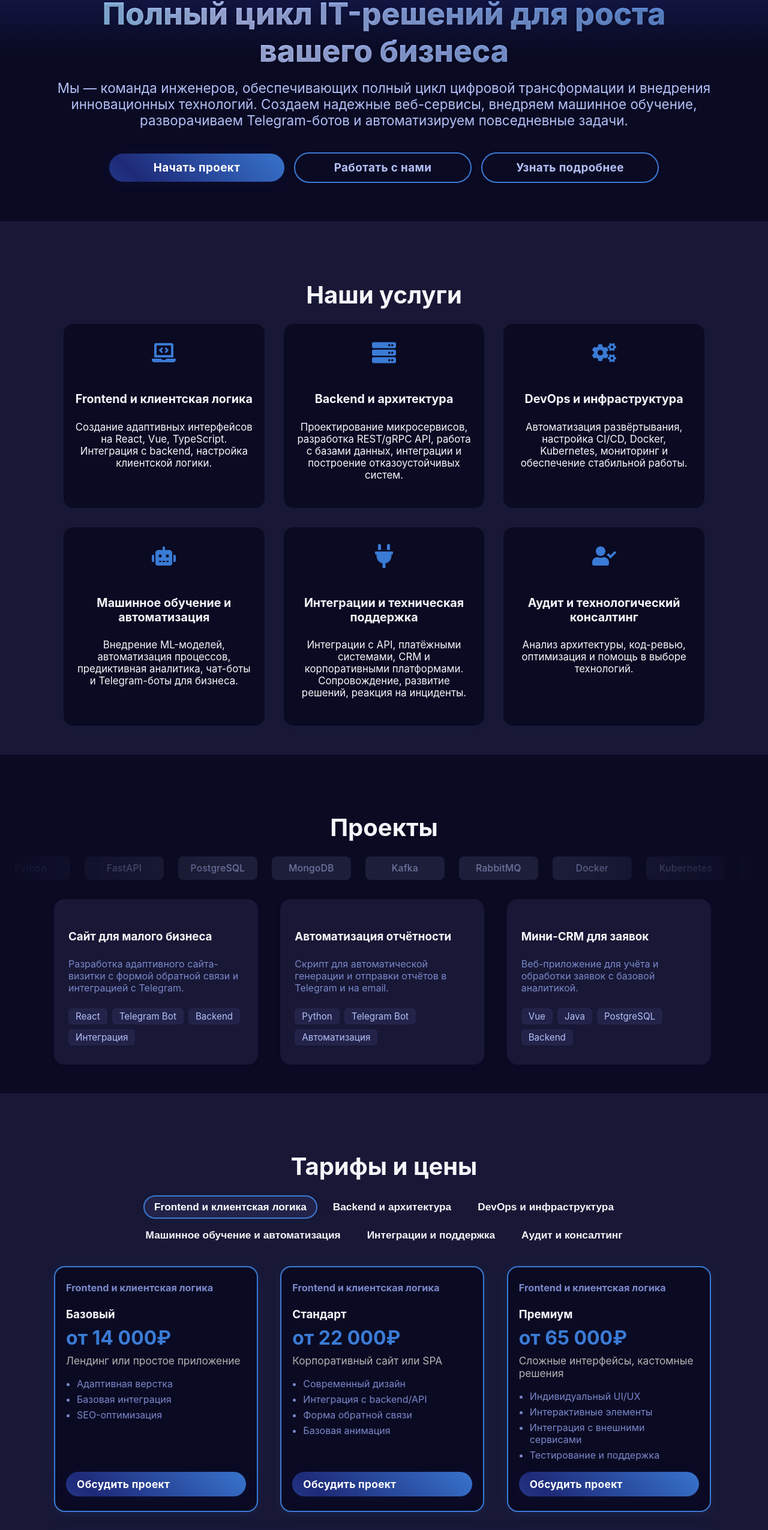
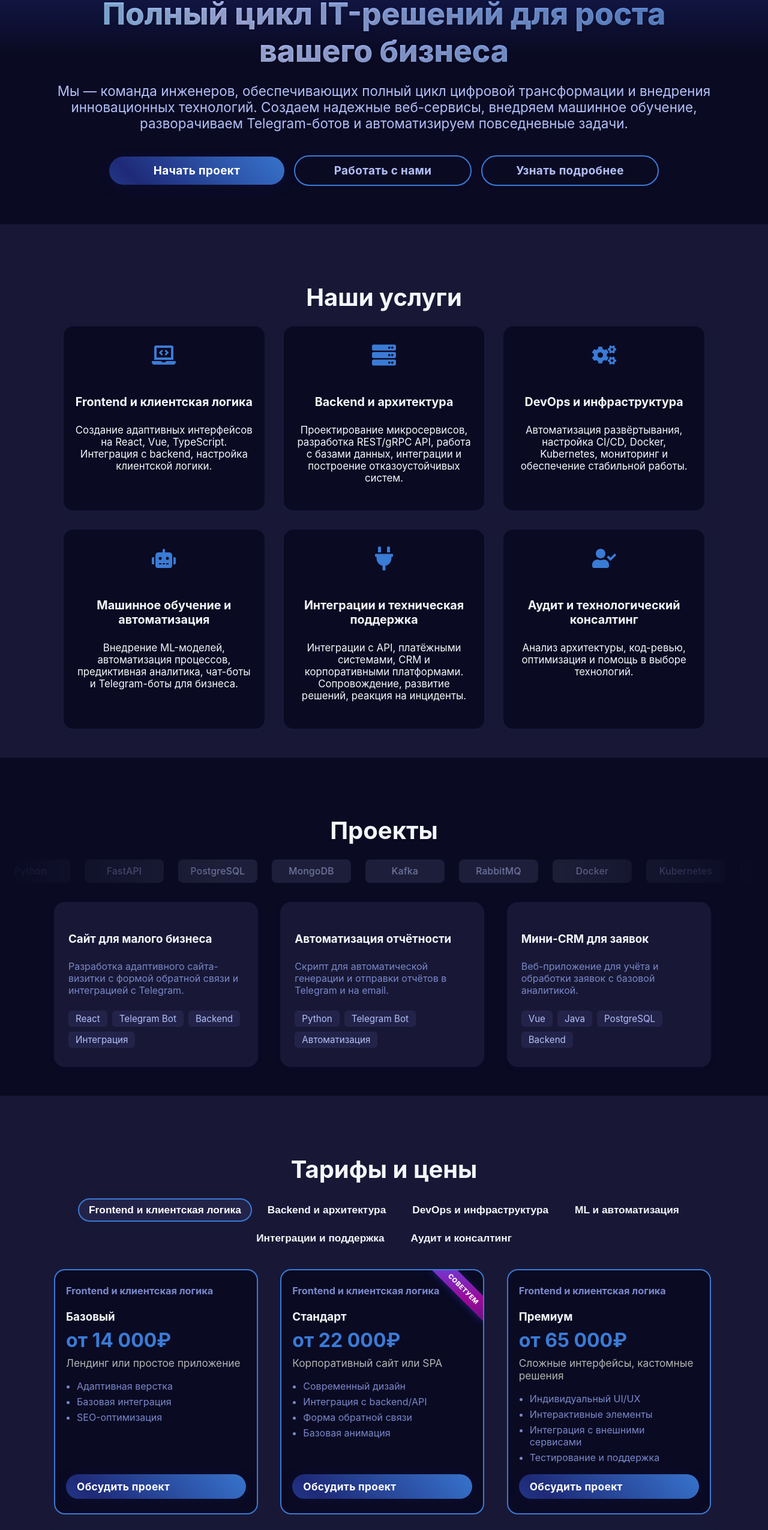
Before and after one commit to simbioz-tech/simbioz-site, a React (Vite) app in the folder simbioz-landing/: page / in a window 1280 px wide. Shown: the part 131-2682 px from the top of the page at 60% size. Built offline with nearby package versions, Linux system fonts and the light colour scheme; the HTML template or start-up script is replaced by a standard one.

Commit message:
refactor: animation on cards and add "советуем"

```diff
--- a/simbioz-landing/src/components/Hero.jsx
+++ b/simbioz-landing/src/components/Hero.jsx
@@ -78,6 +78,7 @@ const Title = styled.h1`
     }
   }
   @media (max-width: 700px) {
+      margin-bottom: 0;
     font-size: 2.4rem;
   }
 `;
@@ -97,6 +98,7 @@ const Subtitle = styled(motion.p)`
     font-size: 1.2rem;
     word-break: break-word;
     overflow-wrap: break-word;
+      margin-bottom: 0;
     max-width: 100%;
     -webkit-hyphens: none;
     hyphens: none;
@@ -142,6 +144,7 @@ const ButtonRow = styled.div`
   flex-wrap: nowrap;
   @media (max-width: 700px) {
     flex-direction: column;
+      margin-top: 20px;
     gap: 14px;
     align-items: center;
   }
@@ -289,27 +292,6 @@ const Hero = () => {
     const typingTimeout = useRef();
     const cursorTimeout = useRef();
 
-    useEffect(() => {
-      let i = 0;
-      const text = isMobile ? mobileText : fullText;
-      function type() {
-        setTyped(text.slice(0, i));
-        if (i < text.length) {
-          i++;
-          typingTimeout.current = setTimeout(type, text[i-1] === '\n' ? typingSpeed * 8 : typingSpeed + Math.random()*30);
-        } else {
-          cursorTimeout.current = setTimeout(() => setShowCursor(false), cursorDelay);
-        }
-      }
-      setTyped('');
-      setShowCursor(true);
-      type();
-      return () => {
-        clearTimeout(typingTimeout.current);
-        clearTimeout(cursorTimeout.current);
-      };
-    }, [isMobile]);
-
     const titleText = ' Полный цикл IT-решений для роста вашего бизнеса';
 
     return (
@@ -320,24 +302,17 @@ const Hero = () => {
             transition={{ duration: 0.7 }}
         >
             <Container>
-                <Title
-                >
+                <Title>
                     {titleText}
                 </Title>
                 <SubtitleWrap
                   initial={{ opacity: 0 }}
                   animate={{ opacity: 1 }}
-                  transition={{ delay: 0.7, duration: 0.8 }}
+                  transition={{ delay: 0.4, duration: 0.4 }}
                 >
-                  <Subtitle as="span">
-                    {typed.split('\n').map((line, idx, arr) => (
-                      <span key={idx}>
-                        {line}
-                        {idx < arr.length - 1 && <br />}
-                      </span>
-                    ))}
-                    {showCursor && <Cursor>|</Cursor>}
-                  </Subtitle>
+                    <Subtitle>
+                        {fullText}
+                    </Subtitle>
                 </SubtitleWrap>
                 <ButtonRow>
                     <MainButton href="#contact" whileHover={{ scale: 1.07 }} whileTap={{ scale: 0.97 }}>
--- a/simbioz-landing/src/components/Portfolio.jsx
+++ b/simbioz-landing/src/components/Portfolio.jsx
@@ -84,8 +84,8 @@ const Card = styled(motion.div)`
   width: 100%;
   border: none;
   &:hover {
-    box-shadow: 0 0 32px 8px #3a7bd5cc;
-    transform: translateY(-10px) scale(1.08);
+    box-shadow: 0 0 32px 0 #3a7bd5cc;
+    transform: translateY(-10px) scale(3.08);
     z-index: 2;
   }
   &:hover::after {
@@ -94,7 +94,7 @@ const Card = styled(motion.div)`
     inset: 0;
     border-radius: 22px;
     pointer-events: none;
-    box-shadow: 0 0 32px 8px #3a7bd5cc;
+    box-shadow: 0 0 16px 8px #3a7bd5cc;
     opacity: 1;
     transition: opacity 0.3s;
     z-index: 1;
--- a/simbioz-landing/src/components/Prices.jsx
+++ b/simbioz-landing/src/components/Prices.jsx
@@ -77,7 +77,7 @@ const HitRibbon = styled.div`
 const Card = styled(motion.div)`
   background: ${({ theme }) => theme.background};
   border-radius: 18px;
-  box-shadow: 0 2px 8px 0 rgba(30,42,120,0.08);
+  //box-shadow: 0 2px 8px 0 rgba(30,42,120,0.08);
   padding: 24px 18px;
   display: flex;
   flex-direction: column;
@@ -90,49 +90,64 @@ const Card = styled(motion.div)`
   position: relative;
   cursor: pointer;
   border: 2.5px solid #3a7bd5;
-  box-shadow: 0 2px 16px 0 rgba(58,123,213,0.10);
+  //box-shadow: 0 2px 16px 0 rgba(58,123,213,0.10);
   &.standard {
     transform: none;
     z-index: auto;
   }
   &:hover {
-    box-shadow: 0 0 0 4px #3a7bd5, 0 0 18px 4px #3a7bd5aa;
+    box-shadow: 0 0 5px 5px #3a7bd5, 0 0 0 0 #3a7bd5aa;
     transform: translateY(-10px) scale(1.10);
-    z-index: 2;
+    border-radius: 16px;
+    z-index: 1;
   }
   &:hover.standard {
     transform: translateY(-10px) scale(1.12);
+    border-radius: 16px;
   }
   &:hover::after {
     content: '';
     position: absolute;
     top: 0; left: 0; right: 0; bottom: 0;
-    border-radius: 20px;
+    border-radius: 16px;
     pointer-events: none;
-    box-shadow: 0 0 0 4px #3a7bd5, 0 0 18px 4px #3a7bd5aa;
+    box-shadow: 0 0 5px 5px #3a7bd5, 0 0 0 0 #3a7bd5aa;
     opacity: 1;
     transition: opacity 0.3s;
     z-index: 1;
   }
   @media (max-width: 700px) {
     padding: 18px 10px;
-    border-radius: 10px;
+    border-radius: 16px;
     font-size: 0.98rem;
     min-width: 90vw;
     max-width: 95vw;
     margin: 0 auto;
     transition: none !important;
     transform: none !important;
+    pointer-events: auto;
     &.standard {
       transform: none !important;
       z-index: auto;
     }
-    &:active, &:focus, &:active::after, &:focus::after, &:focus-visible {
-      box-shadow: none !important;
+    &:hover, &:active, &:focus, &:focus-visible, &:focus-within {
+      box-shadow: 0 2px 16px 0 rgba(58,123,213,0.10) !important;
       outline: none !important;
       background: inherit !important;
       transform: none !important;
       transition: none !important;
+      z-index: auto !important;
+    }
+    &:hover::after, &:active::after, &:focus::after, &:focus-visible::after, &:focus-within::after {
+      content: none !important;
+      display: none !important;
+      opacity: 0 !important;
+      box-shadow: none !important;
+      transition: none !important;
+    }
+    &::after {
+      display: none !important;
+      content: none !important;
     }
   }
 `;
@@ -233,10 +248,10 @@ const StudentBanner = styled.div`
     50% { background-position: 100% 50%; }
     100% { background-position: 0% 50%; }
   }
-  @media (max-width: 700px) {
+  @media (max-width: 900px) {
     flex-direction: column;
-    font-size: 1.05rem;
-    padding: 16px 12px;
+    font-size: 0.9rem;
+    padding: 10px 12px;
     gap: 10px;
     text-align: center;
   }
@@ -285,6 +300,45 @@ const StudentBtn = styled.button`
     width: 100%;
     padding: 12px 0;
     font-size: 1rem;
+  }
+`;
+const RecommendRibbon = styled.div`
+  position: absolute;
+  top: 16px;
+  right: -28px;
+  transform: rotate(45deg);
+  background: linear-gradient(135deg, #4e5eff 0%, #9c0998 50%, #151d65 100%);
+  background-size: 200% 100%;
+  animation: recommendGradientShift 3s ease-in-out infinite;
+  color: #fff;
+  font-weight: 800;
+  font-size: 0.68rem;
+  padding: 8px 28px;
+  border-radius: 4px;
+  box-shadow: 0 2px 12px 0 rgb(21, 29, 101);
+  letter-spacing: 0.05em;
+  z-index: 10;
+  user-select: none;
+  text-align: center;
+  text-transform: uppercase;
+  @keyframes recommendGradientShift {
+    0% {
+      background-position: 0% 50%;
+    }
+    50% {
+      background-position: 100% 50%;
+    }
+    100% {
+      background-position: 0% 50%;
+    }
+  }
+  @media (max-width: 900px) {
+    font-size: 0.72rem;
+    padding: 6px 22px;
+    border-radius: 3px;
+    top: 18px;
+    right: -26px;
+    transform: rotate(45deg);
   }
 `;
 const StudentModalOverlay = styled.div`
@@ -455,7 +509,7 @@ const prices = [
   },
   // Машинное обучение и автоматизация
   {
-    section: 'Машинное обучение и автоматизация',
+    section: 'ML и автоматизация',
     title: 'Базовый',
     price: 'от 15 000₽',
     subtitle: 'Простая аналитика или ML-модель',
@@ -467,7 +521,7 @@ const prices = [
     popular: false,
   },
   {
-    section: 'Машинное обучение и автоматизация',
+    section: 'ML и автоматизация',
     title: 'Стандарт',
     price: 'от 29 000₽',
     subtitle: 'Внедрение ML/AI, чат-бот',
@@ -480,7 +534,7 @@ const prices = [
     popular: true,
   },
   {
-    section: 'Машинное обучение и автоматизация',
+    section: 'ML и автоматизация',
     title: 'Премиум',
     price: 'от 69 000₽',
     subtitle: 'Комплексная автоматизация',
@@ -634,6 +688,7 @@ const Prices = () => {
                     animate={controls[i]}
                     transition={{ duration: 0.7, ease: 'easeOut' }}
                 >
+                  {p.popular && <RecommendRibbon>Советуем</RecommendRibbon>}
                   <CardContent>
                     <div style={{ fontWeight: 700, color: '#7a88c9', marginBottom: 4, fontSize: '1.02rem' }}>{p.section}</div>
                     <h3 style={{ marginBottom: 8 }}>{p.title}</h3>
--- a/simbioz-landing/src/components/Process.jsx
+++ b/simbioz-landing/src/components/Process.jsx
@@ -58,7 +58,7 @@ const Step = styled(motion.div)`
   box-sizing: border-box;
   border: none;
   &:hover {
-    box-shadow: 0 0 0 4px #3a7bd5, 0 0 18px 4px #3a7bd5aa;
+    box-shadow: 0 0 2px 2px #3a7bd5, 0 0 5px 5px #3a7bd5aa;
     transform: translateY(-8px) scale(1.10);
     z-index: 2;
   }
@@ -66,16 +66,16 @@ const Step = styled(motion.div)`
     content: '';
     position: absolute;
     inset: 0;
-    border-radius: 20px;
+    border-radius: 16px;
     pointer-events: none;
-    box-shadow: 0 0 0 4px #3a7bd5, 0 0 18px 4px #3a7bd5aa;
+    box-shadow: 0 0 2px 2px #3a7bd5, 0 0 5px 5px #3a7bd5aa;
     opacity: 1;
     transition: opacity 0.3s;
     z-index: 1;
   }
   @media (max-width: 700px) {
     padding: 18px 10px;
-    border-radius: 10px;
+    border-radius: 16px;
     font-size: 0.98rem;
     min-width: 90vw;
     max-width: 95vw;
--- a/simbioz-landing/src/components/Services.jsx
+++ b/simbioz-landing/src/components/Services.jsx
@@ -65,7 +65,8 @@ const Card = styled(motion.div)`
   max-width: 340px;
   border: none;
   &:hover {
-    box-shadow: 0 0 0 4px #3a7bd5, 0 0 18px 4px #3a7bd5aa;
+    box-shadow: 0 0 2px 2px #3a7bd5, 0 0 5px 5px #3a7bd5aa;
+      border-radius: 16px;
     transform: translateY(-10px) scale(1.10);
     z-index: 2;
   }
@@ -73,16 +74,16 @@ const Card = styled(motion.div)`
     content: '';
     position: absolute;
     inset: 0;
-    border-radius: 20px;
+    border-radius: 16px;
     pointer-events: none;
-    box-shadow: 0 0 0 4px #3a7bd5, 0 0 18px 4px #3a7bd5aa;
+    box-shadow: 0 0 2px 2px #3a7bd5, 0 0 5px 5px #3a7bd5aa;
     opacity: 1;
     transition: opacity 0.3s;
     z-index: 1;
   }
   @media (max-width: 700px) {
     padding: 18px 10px;
-    border-radius: 12px;
+    border-radius: 16px;
     font-size: 0.98rem;
     min-height: 0;
     margin: 0 auto;
```
